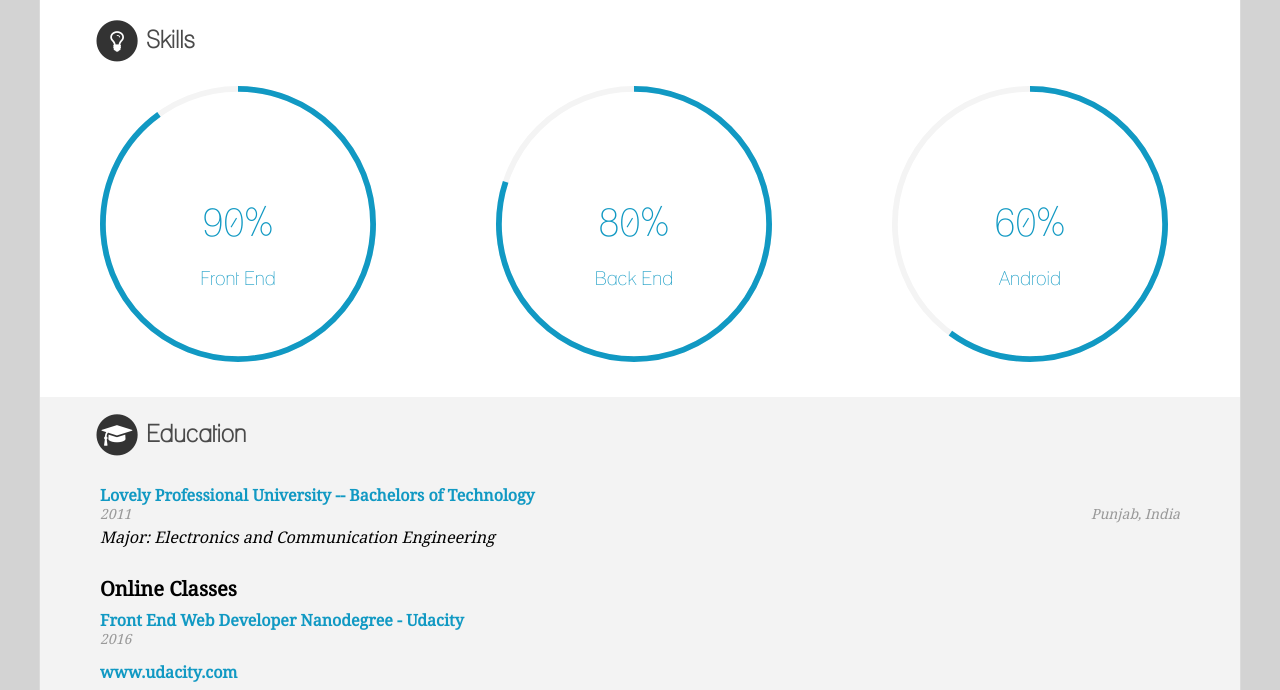
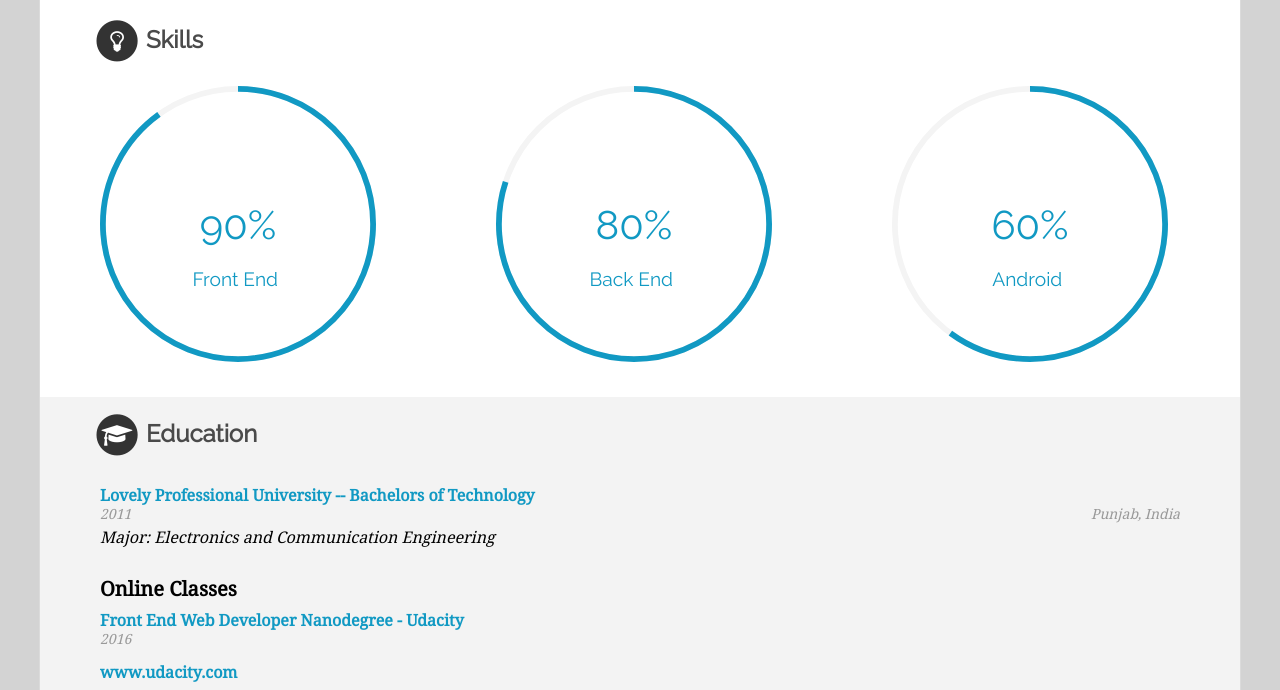
Before and after one commit to royshouvik/resume, a plain HTML site: page index.html in a window 1280 px wide. Shown: the part 1036-1726 px from the top of the page. Drawn offline with Linux system fonts and the light colour scheme; some packages are replaced by stand-ins of ours.

Commit message:
Changed heading font to raleway and fixed map overflow

```diff
--- a/css/style.css
+++ b/css/style.css
@@ -16,7 +16,7 @@ h6 {
 
 h1,
 h2 {
-    font-family: 'lane_-_narrowregular', "Times New Roman";
+    font-family: 'Raleway', sans-serif;
 }
 
 body {
@@ -182,16 +182,16 @@ a {
 }
 
 .progress p.progressbar-text {
-  font-family: 'lane_-_narrowregular', "Times New Roman";
-  font-size: 2.5rem;
+    font-family: 'Raleway', sans-serif;
+    font-size: 2.5rem;
 }
 
 
 .progress-name {
-  font-family: 'lane_-_narrowregular', "Times New Roman";
+  font-family: 'Raleway', sans-serif;
   font-size: 1.2rem;
   position: absolute;
-  left: 50%;
+  left: 49%;
   top: 70%;
   padding: 0;
   margin: 0;
@@ -308,7 +308,7 @@ span {
 }
 
 #mapDiv {
-    overflow: scroll;
+    overflow: hidden;
     height: 400px;
     width: 100%;
     padding-bottom: 8%;
--- a/index.html
+++ b/index.html
@@ -7,7 +7,7 @@
     <!-- Load the page styles. -->
     <link rel="stylesheet" href="font-awesome/css/font-awesome.min.css">
     <link rel="stylesheet" href="css/droid-serif/stylesheet.css"/>
-    <link rel="stylesheet" href="css/lane/stylesheet.css"/>
+    <link href='https://fonts.googleapis.com/css?family=Raleway' rel='stylesheet'>
     <link href="css/style.css" rel="stylesheet">
     <script src="js/jQuery.js"></script>
     <script src="js/progressbar.min.js"></script>
```
